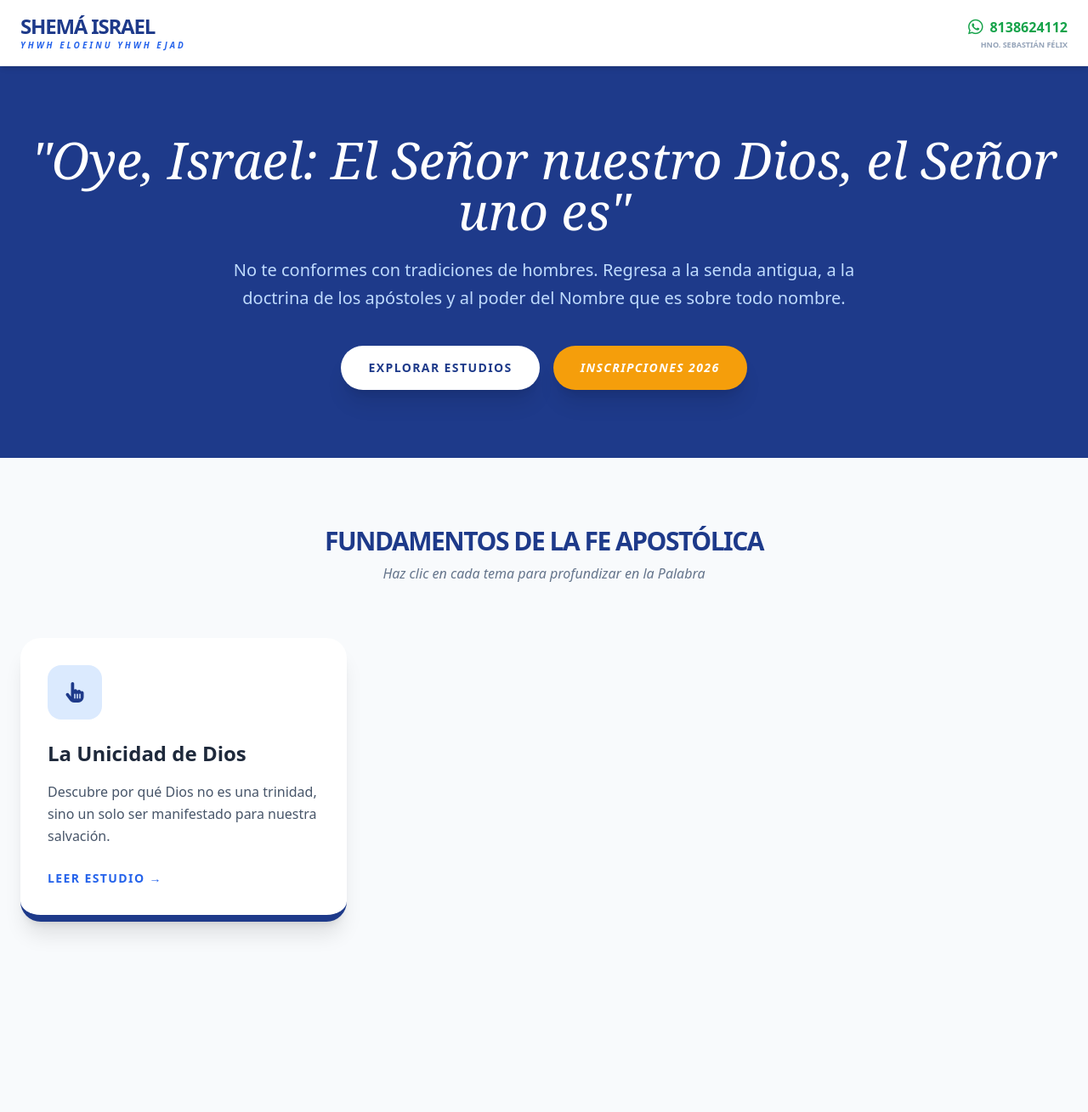
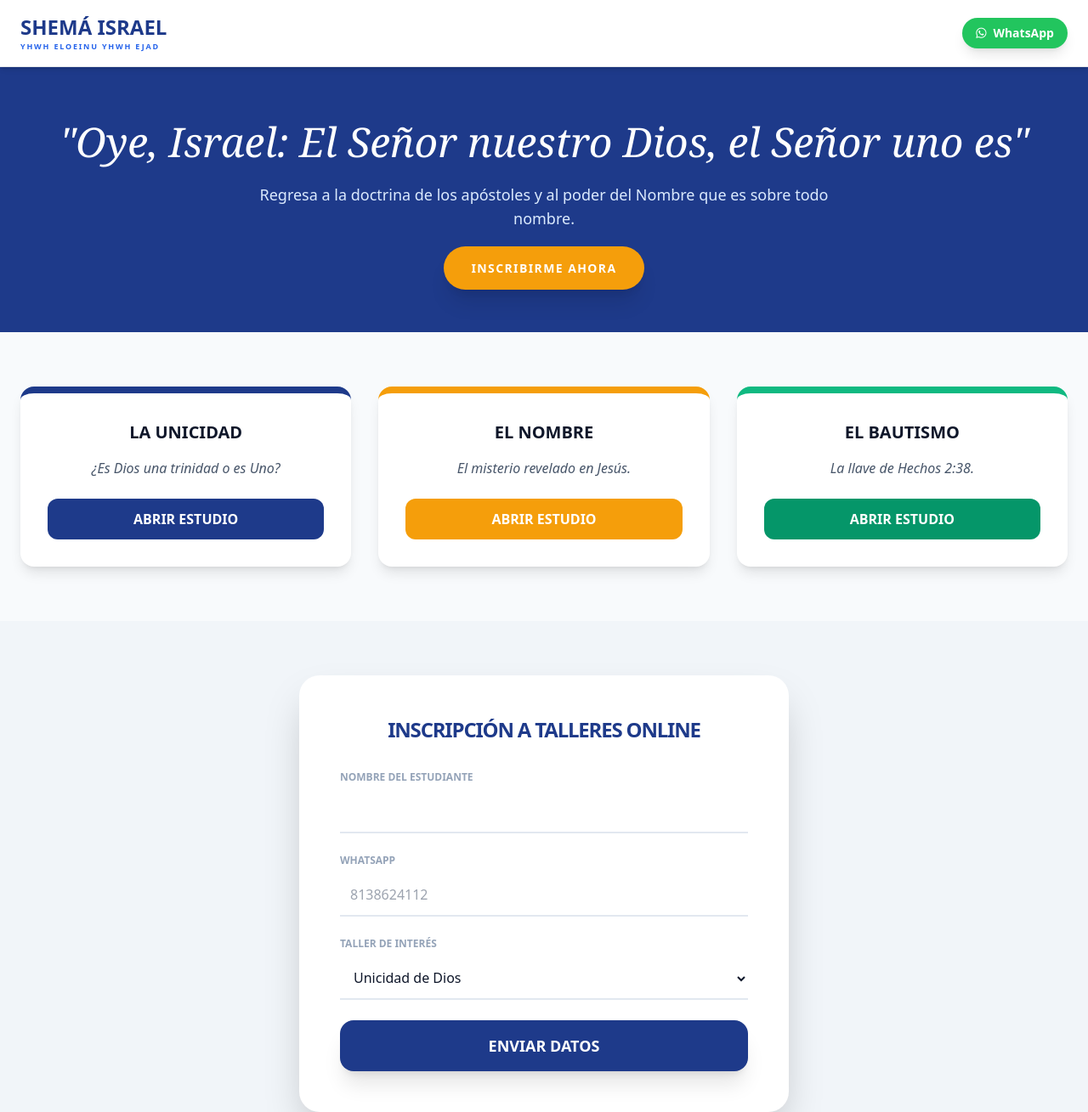
Before and after one commit to sebastianfelix2017-hash/Instituto-Shem-Israel-YHWH-Eloheinu-YHWH, a plain HTML site: page index.html in a window 1280 px wide. Shown: the top 1309 px of the page at 85% size. Before the commit the page ends 1165 px from the top, so only its background shows below. Drawn offline with nearby package versions, Linux system fonts and the light colour scheme.

Commit message:
Update index.html

```diff
--- a/index.html
+++ b/index.html
@@ -3,56 +3,107 @@
 <head>
     <meta charset="UTF-8">
     <meta name="viewport" content="width=device-width, initial-scale=1.0">
-    <title>SHEMÁ ISRAEL - Instituto Bíblico de Formación Apostólica</title>
+    <title>INSTITUTO BÍBLICO - SHEMÁ ISRAEL</title>
     <script src="https://cdn.tailwindcss.com"></script>
     <link href="https://cdnjs.cloudflare.com/ajax/libs/font-awesome/6.0.0/css/all.min.css" rel="stylesheet">
     <style>
-        .modal { display: none; position: fixed; z-index: 100; left: 0; top: 0; width: 100%; height: 100%; background-color: rgba(0,0,0,0.8); overflow-y: auto; }
-        .modal-content { background-color: white; margin: 5% auto; padding: 30px; border-radius: 20px; width: 90%; max-width: 700px; box-shadow: 0 25px 50px -12px rgba(0, 0, 0, 0.5); }
+        .modal { display: none; position: fixed; z-index: 999; left: 0; top: 0; width: 100%; height: 100%; background-color: rgba(0,0,0,0.9); overflow-y: auto; }
+        .modal-content { background-color: white; margin: 5% auto; padding: 25px; border-radius: 15px; width: 90%; max-width: 600px; position: relative; }
     </style>
 </head>
-<body class="bg-slate-50 text-slate-900 font-sans">
+<body class="bg-slate-50 text-slate-900">
 
     <header class="bg-white shadow-md border-b sticky top-0 z-50">
         <div class="container mx-auto px-6 py-4 flex justify-between items-center">
             <div>
-                <h1 class="text-2xl font-black text-blue-900 leading-tight tracking-tighter">SHEMÁ ISRAEL</h1>
-                <p class="text-[10px] tracking-[0.3em] font-bold text-blue-600 uppercase italic">YHWH ELOEINU YHWH EJAD</p>
+                <h1 class="text-xl md:text-2xl font-black text-blue-900 leading-tight">SHEMÁ ISRAEL</h1>
+                <p class="text-[9px] tracking-[0.2em] font-bold text-blue-600 uppercase">YHWH ELOEINU YHWH EJAD</p>
             </div>
-            <div class="flex flex-col items-end">
-                <a href="https://wa.me/528138624112" class="text-green-600 font-black flex items-center hover:scale-105 transition">
-                    <i class="fab fa-whatsapp mr-2 text-xl"></i> 8138624112
-                </a>
-                <span class="text-[9px] text-slate-400 font-bold uppercase">Hno. Sebastián Félix</span>
-            </div>
+            <a href="https://wa.me/528138624112" class="bg-green-500 text-white px-4 py-2 rounded-full text-sm font-bold flex items-center shadow-lg">
+                <i class="fab fa-whatsapp mr-2"></i> WhatsApp
+            </a>
         </div>
     </header>
 
-    <section class="relative py-20 bg-blue-900 text-white text-center overflow-hidden">
-        <div class="container mx-auto px-6 relative z-10">
-            <h2 class="text-4xl md:text-6xl font-serif italic mb-6">"Oye, Israel: El Señor nuestro Dios, el Señor uno es"</h2>
-            <p class="text-xl text-blue-200 max-w-3xl mx-auto font-light leading-relaxed mb-10">
-                No te conformes con tradiciones de hombres. Regresa a la senda antigua, a la doctrina de los apóstoles y al poder del Nombre que es sobre todo nombre.
-            </p>
-            <div class="flex flex-wrap justify-center gap-4">
-                <a href="#estudios" class="bg-white text-blue-900 px-8 py-4 rounded-full font-black shadow-xl hover:bg-blue-50 transition uppercase tracking-widest text-sm">Explorar Estudios</a>
-                <a href="#inscripcion" class="bg-amber-500 text-white px-8 py-4 rounded-full font-black shadow-xl hover:bg-amber-600 transition uppercase tracking-widest text-sm italic">Inscripciones 2026</a>
+    <section class="py-16 bg-blue-900 text-white text-center">
+        <div class="container mx-auto px-6">
+            <h2 class="text-3xl md:text-5xl font-serif italic mb-6">"Oye, Israel: El Señor nuestro Dios, el Señor uno es"</h2>
+            <p class="text-lg text-blue-100 mb-8 max-w-2xl mx-auto">Regresa a la doctrina de los apóstoles y al poder del Nombre que es sobre todo nombre.</p>
+            <a href="#inscripcion" class="bg-amber-500 text-white px-8 py-4 rounded-full font-black uppercase tracking-widest text-sm shadow-xl">Inscribirme ahora</a>
+        </div>
+    </section>
+
+    <section id="estudios" class="py-16 container mx-auto px-6">
+        <div class="grid grid-cols-1 md:grid-cols-3 gap-8">
+            <div class="bg-white p-8 rounded-2xl shadow-lg border-t-8 border-blue-900 text-center">
+                <h3 class="text-xl font-black mb-4 uppercase">La Unicidad</h3>
+                <p class="text-slate-600 mb-6 italic">¿Es Dios una trinidad o es Uno?</p>
+                <button onclick="openModal('m1')" class="w-full bg-blue-900 text-white py-3 rounded-xl font-bold">ABRIR ESTUDIO</button>
+            </div>
+            <div class="bg-white p-8 rounded-2xl shadow-lg border-t-8 border-amber-500 text-center">
+                <h3 class="text-xl font-black mb-4 uppercase">El Nombre</h3>
+                <p class="text-slate-600 mb-6 italic">El misterio revelado en Jesús.</p>
+                <button onclick="openModal('m2')" class="w-full bg-amber-500 text-white py-3 rounded-xl font-bold">ABRIR ESTUDIO</button>
+            </div>
+            <div class="bg-white p-8 rounded-2xl shadow-lg border-t-8 border-emerald-500 text-center">
+                <h3 class="text-xl font-black mb-4 uppercase">El Bautismo</h3>
+                <p class="text-slate-600 mb-6 italic">La llave de Hechos 2:38.</p>
+                <button onclick="openModal('m3')" class="w-full bg-emerald-600 text-white py-3 rounded-xl font-bold">ABRIR ESTUDIO</button>
             </div>
         </div>
     </section>
 
-    <section id="estudios" class="py-20 container mx-auto px-6">
-        <div class="text-center mb-16">
-            <h2 class="text-3xl font-bold text-blue-900 uppercase tracking-tighter">Fundamentos de la Fe Apostólica</h2>
-            <p class="text-slate-500 mt-2 italic">Haz clic en cada tema para profundizar en la Palabra</p>
+    <section id="inscripcion" class="py-16 bg-slate-100">
+        <div class="container mx-auto px-6 max-w-xl bg-white p-8 md:p-12 rounded-3xl shadow-2xl">
+            <h3 class="text-2xl font-black text-center text-blue-900 mb-8 uppercase tracking-tighter">Inscripción a Talleres Online</h3>
+            <form action="https://formspree.io/f/xvgzlowz" method="POST" class="space-y-6">
+                <div>
+                    <label class="block text-xs font-bold text-slate-400 uppercase mb-2">Nombre del Estudiante</label>
+                    <input type="text" name="Nombre" required class="w-full border-b-2 border-slate-200 p-3 outline-none focus:border-blue-900 transition">
+                </div>
+                <div>
+                    <label class="block text-xs font-bold text-slate-400 uppercase mb-2">WhatsApp</label>
+                    <input type="tel" name="WhatsApp" required class="w-full border-b-2 border-slate-200 p-3 outline-none focus:border-blue-900 transition" placeholder="8138624112">
+                </div>
+                <div>
+                    <label class="block text-xs font-bold text-slate-400 uppercase mb-2">Taller de Interés</label>
+                    <select name="Curso" class="w-full border-b-2 border-slate-200 p-3 outline-none bg-white">
+                        <option>Unicidad de Dios</option>
+                        <option>Bautismo Bíblico</option>
+                        <option>Homilética (Predicación)</option>
+                    </select>
+                </div>
+                <button type="submit" class="w-full bg-blue-900 text-white py-4 rounded-2xl font-black text-lg shadow-xl uppercase">Enviar Datos</button>
+            </form>
         </div>
+    </section>
 
-        <div class="grid grid-cols-1 md:grid-cols-3 gap-10">
-            <div class="bg-white p-8 rounded-3xl shadow-xl border-b-8 border-blue-900 hover:-translate-y-2 transition-transform cursor-pointer" onclick="openModal('modal1')">
-                <div class="bg-blue-100 w-16 h-16 rounded-2xl flex items-center justify-center mb-6">
-                    <i class="fas fa-hand-pointer text-blue-900 text-2xl"></i>
-                </div>
-                <h3 class="text-2xl font-black text-slate-800 mb-4">La Unicidad de Dios</h3>
-                <p class="text-slate-600 mb-6 leading-relaxed">Descubre por qué Dios no es una trinidad, sino un solo ser manifestado para nuestra salvación.</p>
-                <span class="text-blue-600 font-bold uppercase text-sm tracking-widest">Leer Estudio →</span>
-            </div>
+    <div id="m1" class="modal"><div class="modal-content text-lg">
+        <h2 class="text-2xl font-black text-blue-900 mb-4 border-b pb-2">LA UNICIDAD DE DIOS</h2>
+        <p class="mb-4">La Biblia declara: <strong>"Oye, Israel: el SEÑOR nuestro Dios, el SEÑOR uno es"</strong> (Deut. 6:4). Dios no es una trinidad de personas. Él es un Espíritu absoluto que se manifestó en carne.</p>
+        <p class="mb-4">Jesús dijo: <em>"Yo y el Padre uno somos"</em> (Juan 10:30). No son dos, es el mismo Dios invisible haciéndose visible para salvarnos.</p>
+        <button onclick="closeModal('m1')" class="w-full bg-red-500 text-white py-2 rounded-lg font-bold mt-4 uppercase">Cerrar</button>
+    </div></div>
+
+    <div id="m2" class="modal"><div class="modal-content text-lg">
+        <h2 class="text-2xl font-black text-amber-600 mb-4 border-b pb-2">EL NOMBRE DE DIOS</h2>
+        <p class="mb-4">El nombre del Padre, del Hijo y del Espíritu Santo es <strong>JESÚS</strong>. Los apóstoles no bautizaron en títulos, bautizaron en el Nombre.</p>
+        <p class="mb-4 italic">"Y en ningún otro hay salvación; porque no hay otro nombre bajo el cielo, dado a los hombres, en que podamos ser salvos" (Hechos 4:12).</p>
+        <button onclick="closeModal('m2')" class="w-full bg-red-500 text-white py-2 rounded-lg font-bold mt-4 uppercase">Cerrar</button>
+    </div></div>
+
+    <div id="m3" class="modal"><div class="modal-content text-lg">
+        <h2 class="text-2xl font-black text-emerald-600 mb-4 border-b pb-2">EL BAUTISMO BÍBLICO</h2>
+        <p class="mb-4">El bautismo debe ser por inmersión y <strong>en el nombre de Jesucristo</strong>. Esta es la llave que Pedro usó en el día de Pentecostés.</p>
+        <p class="mb-4 font-bold">Hechos 2:38: "Arrepentíos, y bautícese cada uno de vosotros en el nombre de Jesucristo para perdón de los pecados..."</p>
+        <button onclick="closeModal('m3')" class="w-full bg-red-500 text-white py-2 rounded-lg font-bold mt-4 uppercase">Cerrar</button>
+    </div></div>
+
+    <script>
+        function openModal(id) { document.getElementById(id).style.display = "block"; }
+        function closeModal(id) { document.getElementById(id).style.display = "none"; }
+        window.onclick = function(event) { if (event.target.className === 'modal') { closeModal(event.target.id); } }
+    </script>
+
+</body>
+</html>
```
